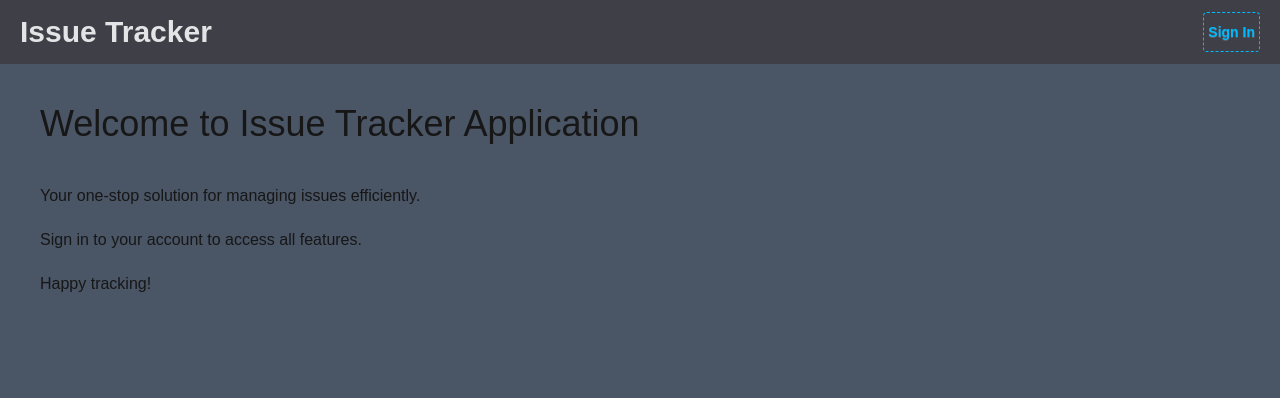
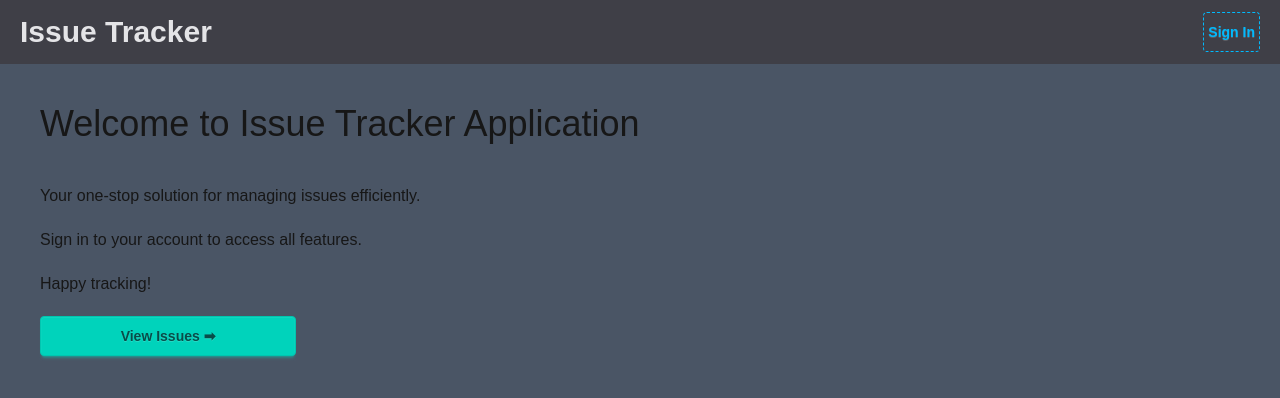
Before and after one commit to Abdelrahman-bit/issue-tracker, a Next.js app: page / in a window 1280 px wide. Shown: the top 398 px of the page. Built offline with nearby package versions, Linux system fonts and the light colour scheme; no server answers.

Commit message:
add view issue button on hom page

```diff
--- a/app/page.tsx
+++ b/app/page.tsx
@@ -6,6 +6,7 @@ export default function Home() {
       <p>Your one-stop solution for managing issues efficiently.</p>
       <p>Sign in to your account to access all features.</p>
       <p>Happy tracking!</p>
+      <a href="/issues" className="btn btn-accent w-3xs">View Issues ➡ </a>
     </div>
   );
 }
```
